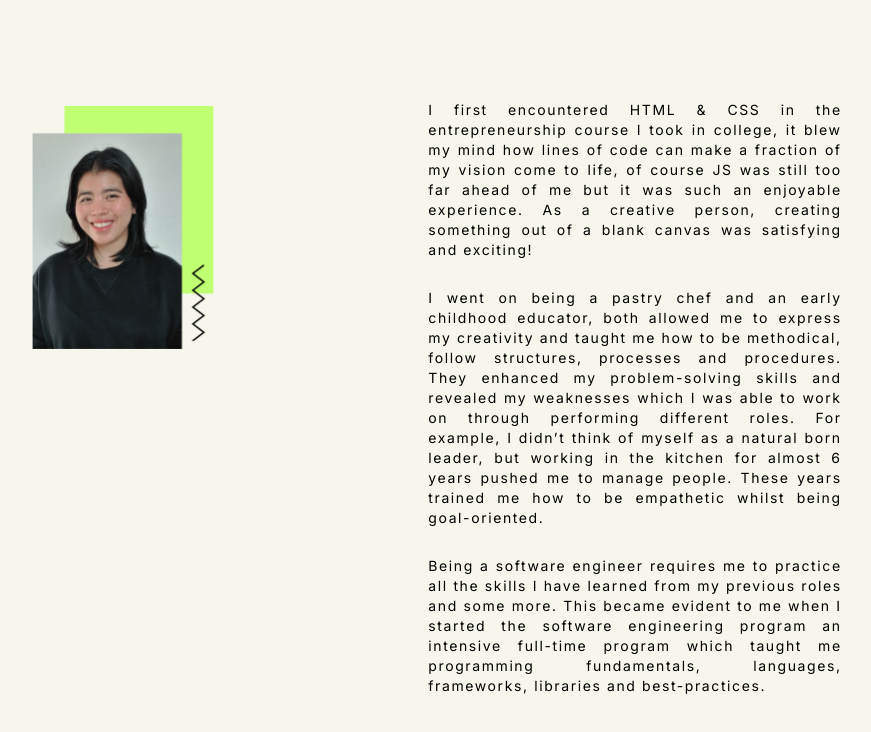
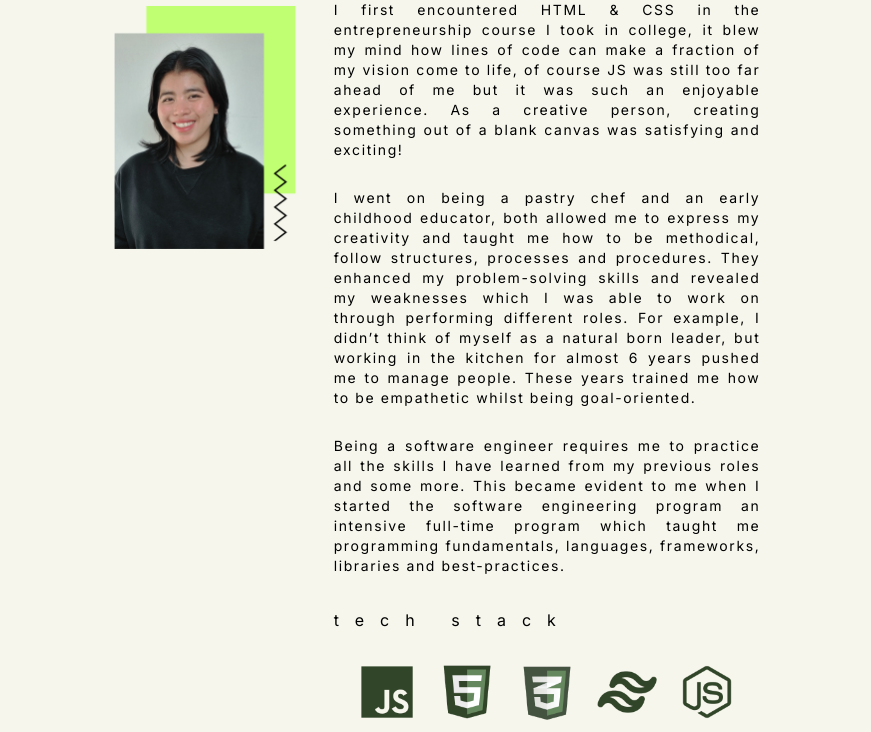
Before and after one commit to marianlea/leabaldevieso, a Next.js app: page /about in a window 1280 px wide. Shown: the top 732 px of the page, without its empty margins (205-1076 px from the left). Built offline with nearby package versions, Linux system fonts and the light colour scheme.

Commit message:
centered about me/projects page

```diff
--- a/src/app/about/page.js
+++ b/src/app/about/page.js
@@ -70,31 +70,33 @@ export default function About() {
   };
 
   return (
-    <section id="about" className="about text-center sm:pt-20 sm:mb-32">
-      <div className="p-5">
+    <section
+      id="about"
+      className="about text-center sm:min-h-screen sm:flex sm:flex-col sm:justify-center sm:items-center"
+    >
       <div className="flex flex-col text-center sm:flex-row sm:justify-center sm:content-start sm:mb-32 tracking-widest">
         <Image
           src={portrait}
           alt="image shadow"
-            className="h-621 w-56 self-center mb-7 sm:mr-44 sm:self-start"
+          className="h-621 w-56 self-center mb-7 sm:self-start"
         />
         <div className="text-xs sm:text-sm sm:w-4/12 sm:text-justify">
           <p className="mb-7">
-              I first encountered HTML & CSS in the entrepreneurship course I
-              took in college, it blew my mind how lines of code can make a
-              fraction of my vision come to life, of course JS was still too far
-              ahead of me but it was such an enjoyable experience. As a creative
-              person, creating something out of a blank canvas was satisfying
-              and exciting!
+            I first encountered HTML & CSS in the entrepreneurship course I took
+            in college, it blew my mind how lines of code can make a fraction of
+            my vision come to life, of course JS was still too far ahead of me
+            but it was such an enjoyable experience. As a creative person,
+            creating something out of a blank canvas was satisfying and
+            exciting!
           </p>
           <p className="mb-7">
-              I went on being a pastry chef and an early childhood educator,
-              both allowed me to express my creativity and taught me how to be
+            I went on being a pastry chef and an early childhood educator, both
+            allowed me to express my creativity and taught me how to be
             methodical, follow structures, processes and procedures. They
-              enhanced my problem-solving skills and revealed my weaknesses
-              which I was able to work on through performing different roles.
-              For example, I didn’t think of myself as a natural born leader,
-              but working in the kitchen for almost 6 years pushed me to manage
+            enhanced my problem-solving skills and revealed my weaknesses which
+            I was able to work on through performing different roles. For
+            example, I didn’t think of myself as a natural born leader, but
+            working in the kitchen for almost 6 years pushed me to manage
             people. These years trained me how to be empathetic whilst being
             goal-oriented.
           </p>
@@ -137,7 +139,6 @@ export default function About() {
           </div>
         </div>
       </div>
-      </div>
     </section>
   );
 }
--- a/src/components/NavBar.js
+++ b/src/components/NavBar.js
@@ -86,16 +86,10 @@ export default function NavBar() {
                           key={item.name}
                           href={`/${item.name}`}
                           to={item.name}
-                          offset={item.name === "projects" ? -200 : 0}
+                          offset={item.name === "contact" ? 0 : -100}
                           spy={true}
                           smooth={true}
                           duration={500}
-                          className={classNames(
-                            item.current
-                              ? "text-gray-500"
-                              : "text-black hover:text-gray-400",
-                            "rounded-md px-3 py-2 text-sm font-sm sm:text-base"
-                          )}
                           aria-current={item.current ? "page" : undefined}
                         >
                           {item.name}
@@ -120,12 +114,6 @@ export default function NavBar() {
                   key={item.name}
                   href={`/${item.name}`}
                   as="a"
-                  className={classNames(
-                    item.current
-                      ? "text-gray-400"
-                      : "text-black hover:text-gray-400",
-                    "block rounded-md px-3 py-3 text-sm font-sm tracking-widest"
-                  )}
                   aria-current={item.current ? "page" : undefined}
                 >
                   {item.name}
```
Lines whose indentation alone changed are shown as unchanged.
